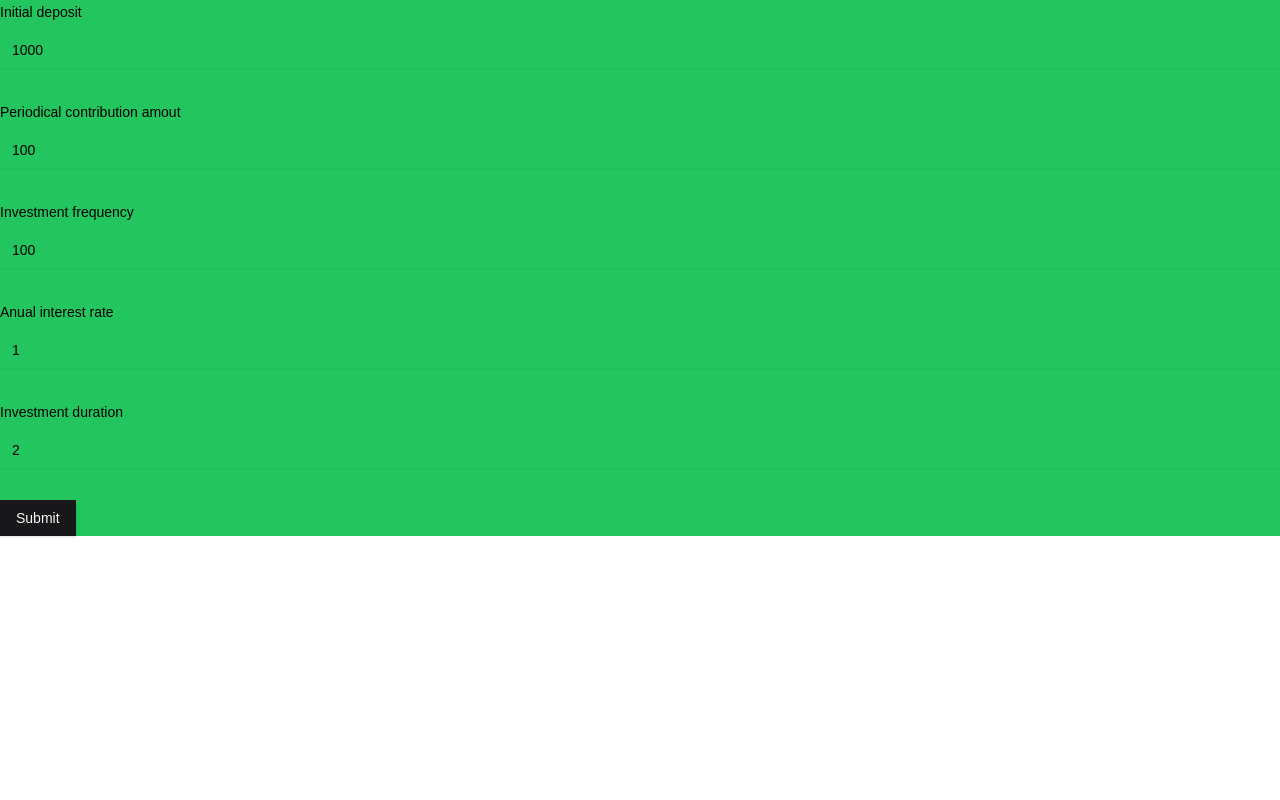
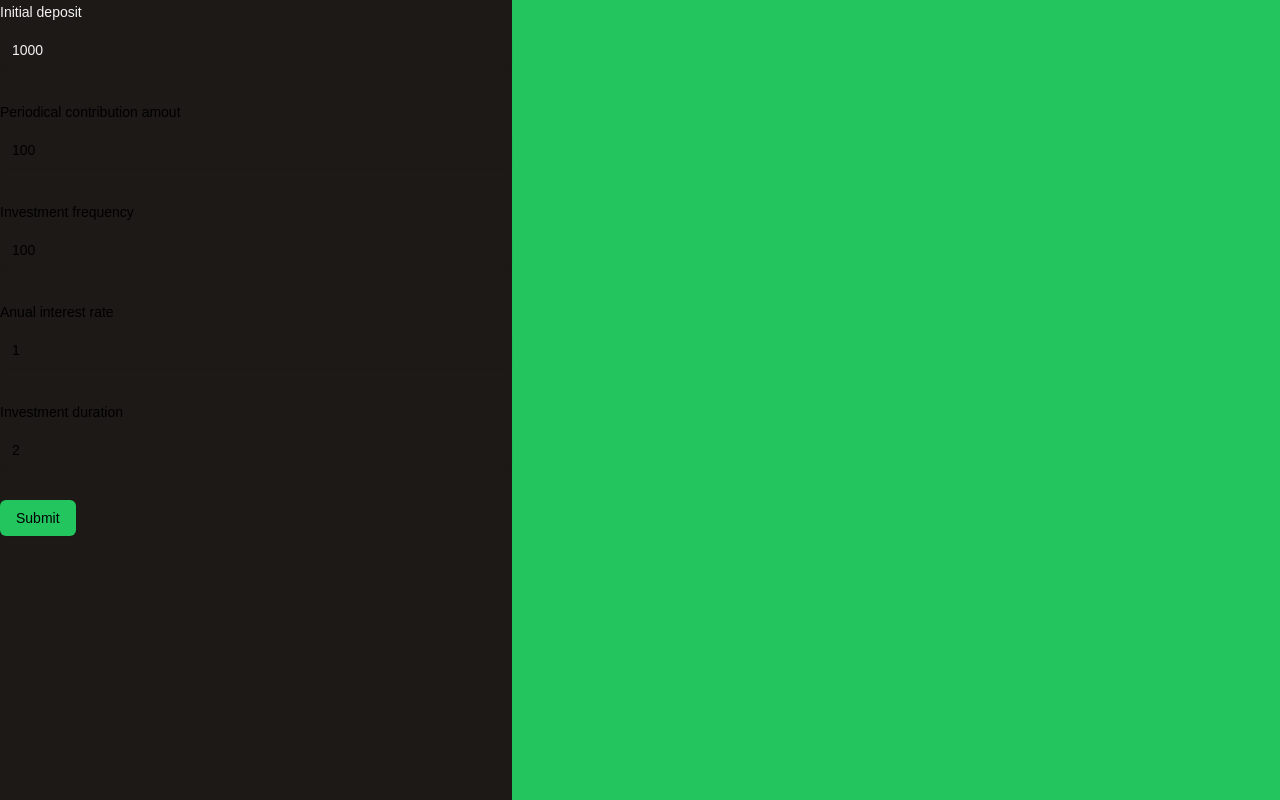
Before and after one commit to Jeanpefe/compound-interest-calculator, a React (Vite) app: page / in a window 1280 px wide. Built offline with nearby package versions, Linux system fonts and the light colour scheme.

Commit message:
feat: placeholders + basic colors

```diff
--- a/src/App.tsx
+++ b/src/App.tsx
@@ -3,6 +3,7 @@ import { z } from "zod"
 import { zodResolver } from "@hookform/resolvers/zod"
 import { useForm } from "react-hook-form"
 import { Button } from "@/components/ui/button"
+
 import {
   Form,
   FormControl,
@@ -42,7 +43,8 @@ function App() {
   }
 
   return (
-    <div className="bg-primary">
+    <body className="bg-primary h-screen">
+      <section className="bg-card h-screen w-2/5">
         <Form {...form}>
           <form onSubmit={form.handleSubmit(onSubmit)} className="space-y-8">
             <FormField
@@ -50,9 +52,9 @@ function App() {
               name="initialDeposit"
               render={({ field }) => (
                 <FormItem>
-                <FormLabel>Initial deposit</FormLabel>
+                  <FormLabel className="text-card-foreground">Initial deposit</FormLabel>
                   <FormControl>
-                  <Input placeholder="shadcn" {...field} />
+                    <Input className="text-card-foreground" placeholder="1000" {...field} />
                   </FormControl>
                   <FormMessage />
                 </FormItem>
@@ -65,7 +67,7 @@ function App() {
                 <FormItem>
                   <FormLabel>Periodical contribution amout</FormLabel>
                   <FormControl>
-                  <Input placeholder="shadcn" {...field} />
+                    <Input placeholder="100" {...field} />
                   </FormControl>
                   <FormMessage />
                 </FormItem>
@@ -91,7 +93,7 @@ function App() {
                 <FormItem>
                   <FormLabel>Anual interest rate</FormLabel>
                   <FormControl>
-                  <Input placeholder="shadcn" {...field} />
+                    <Input placeholder="1.000" {...field} />
                   </FormControl>
                   <FormMessage />
                 </FormItem>
@@ -104,16 +106,17 @@ function App() {
                 <FormItem>
                   <FormLabel>Investment duration</FormLabel>
                   <FormControl>
-                  <Input placeholder="shadcn" {...field} />
+                    <Input placeholder="2" {...field} />
                   </FormControl>
                   <FormMessage />
                 </FormItem>
               )}
             />
-          <Button type="submit">Submit</Button>
+            <Button variant="outline" type="submit" className='bg-primary'>Submit</Button>
           </form>
         </Form>
-    </div >
+      </section >
+    </body>
   )
 }
 
--- a/src/index.css
+++ b/src/index.css
@@ -33,6 +33,7 @@ ul, ol {
   list-style: none;
 }
 
+
 @layer base {
   :root {
     --background: 20 14.3% 4.1%;
@@ -58,6 +59,7 @@ ul, ol {
     --chart-2: 160 60% 45%;
     --chart-3: 30 80% 55%;
     --chart-4: 280 65% 60%;
+    --radius: 0.5rem;
     --chart-5: 340 75% 55%;
   }
 
@@ -85,6 +87,7 @@ ul, ol {
     --chart-2: 160 60% 45%;
     --chart-3: 30 80% 55%;
     --chart-4: 280 65% 60%;
+    --radius: 0.5rem;
     --chart-5: 340 75% 55%;
   }
 }
```
Lines whose indentation alone changed are shown as unchanged.
